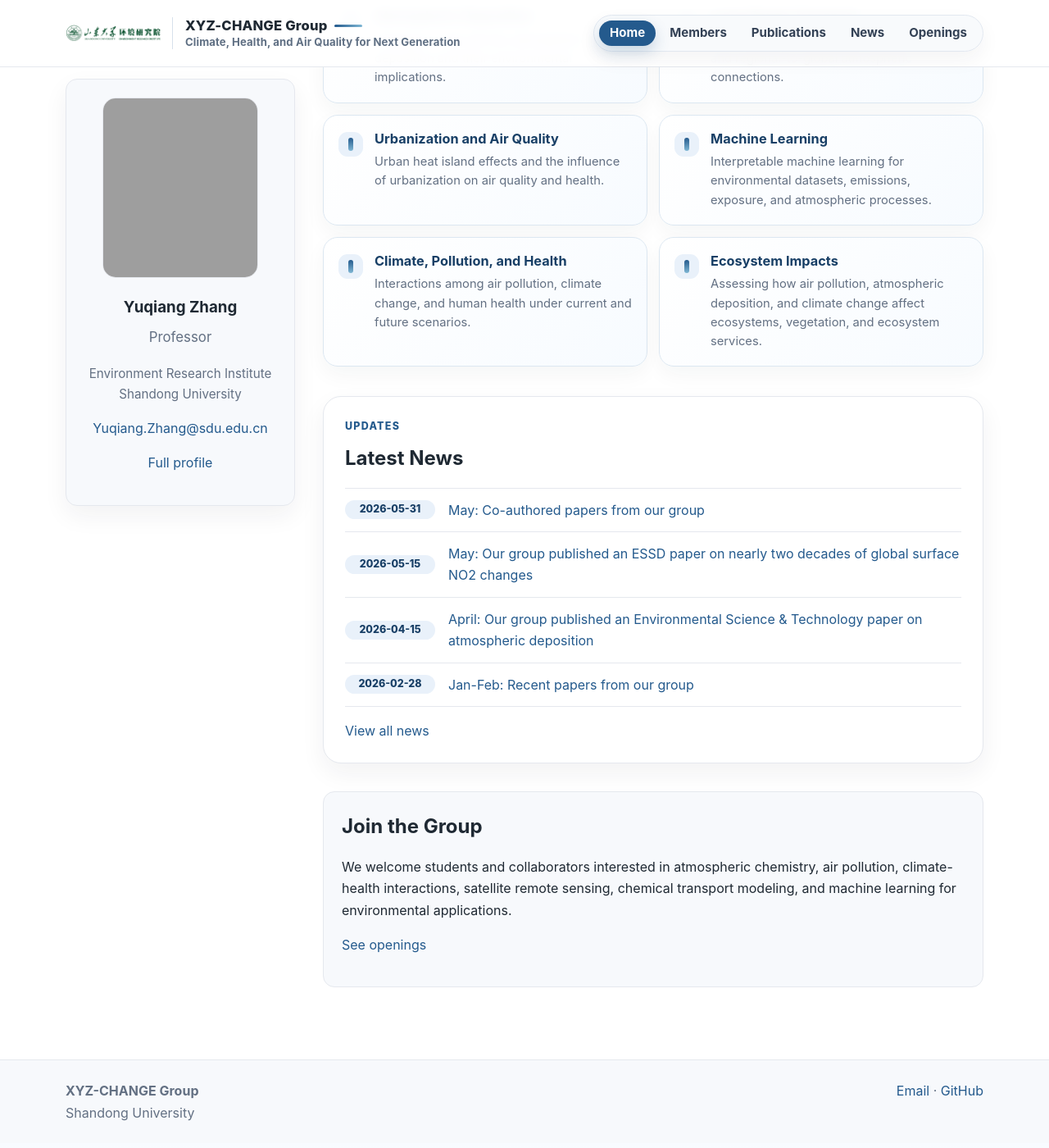
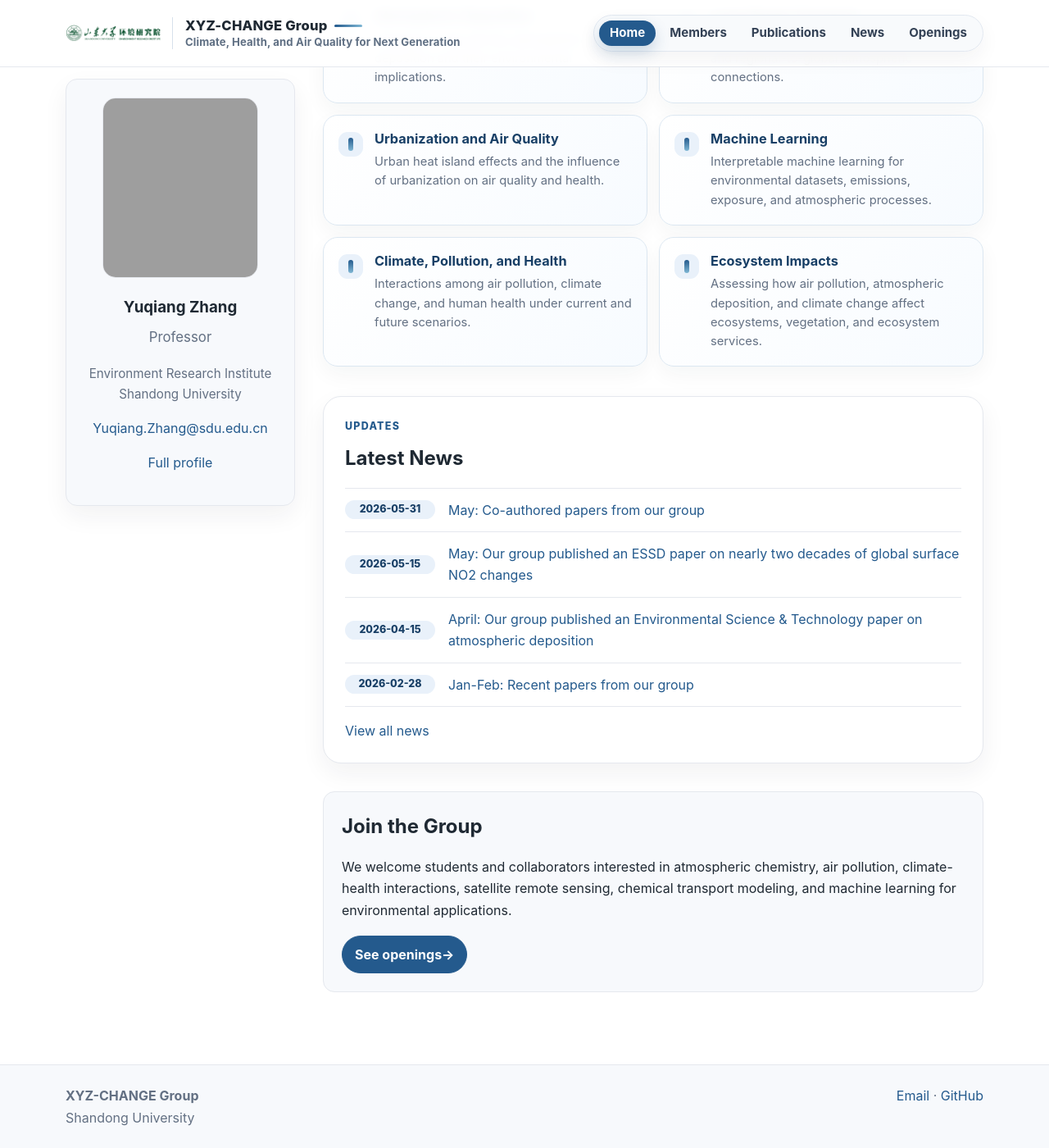
Before and after one commit to MuJSh/xyz_CHANGE, a Jekyll site: the page built from index.md, in a window 1280 px wide and 1400 px high, scrolled down 1546 px. Shown: the whole window at 82% size. Built offline with Jekyll 4.4.1, drawn with Linux system fonts in a browser that asks for light colours.

Commit message:
Style join group action link

```diff
--- a/assets/css/research-areas.css
+++ b/assets/css/research-areas.css
@@ -47,6 +47,34 @@
   line-height: 1.58;
 }
 
+.home-join p:last-child {
+  margin-top: 18px;
+  margin-bottom: 0;
+}
+
+.home-join p:last-child a {
+  display: inline-flex;
+  align-items: center;
+  justify-content: center;
+  padding: 9px 15px;
+  border: 1px solid var(--accent);
+  border-radius: 999px;
+  background: var(--accent);
+  color: #ffffff;
+  font-weight: 700;
+  text-decoration: none;
+}
+
+.home-join p:last-child a::after {
+  content: " →";
+}
+
+.home-join p:last-child a:hover {
+  background: var(--accent-dark);
+  border-color: var(--accent-dark);
+  color: #ffffff;
+}
+
 @media (max-width: 780px) {
   .research-card-grid {
     grid-template-columns: 1fr;
```
